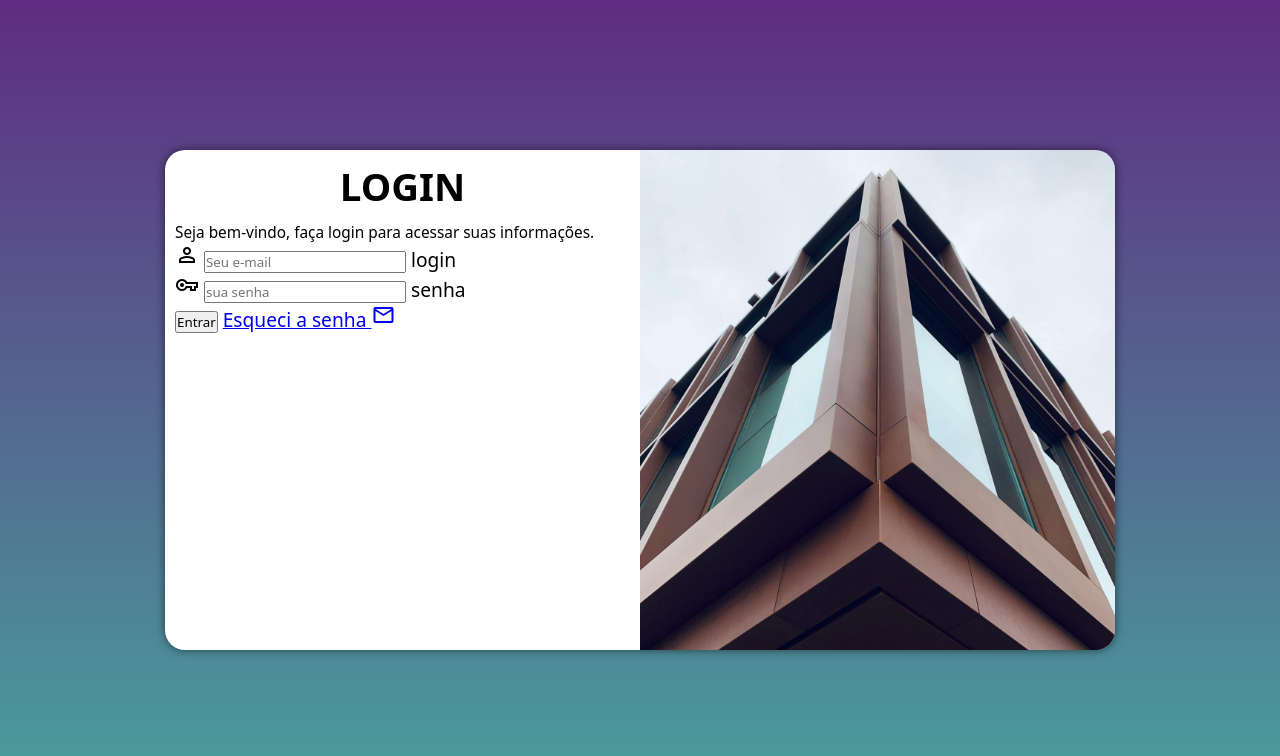
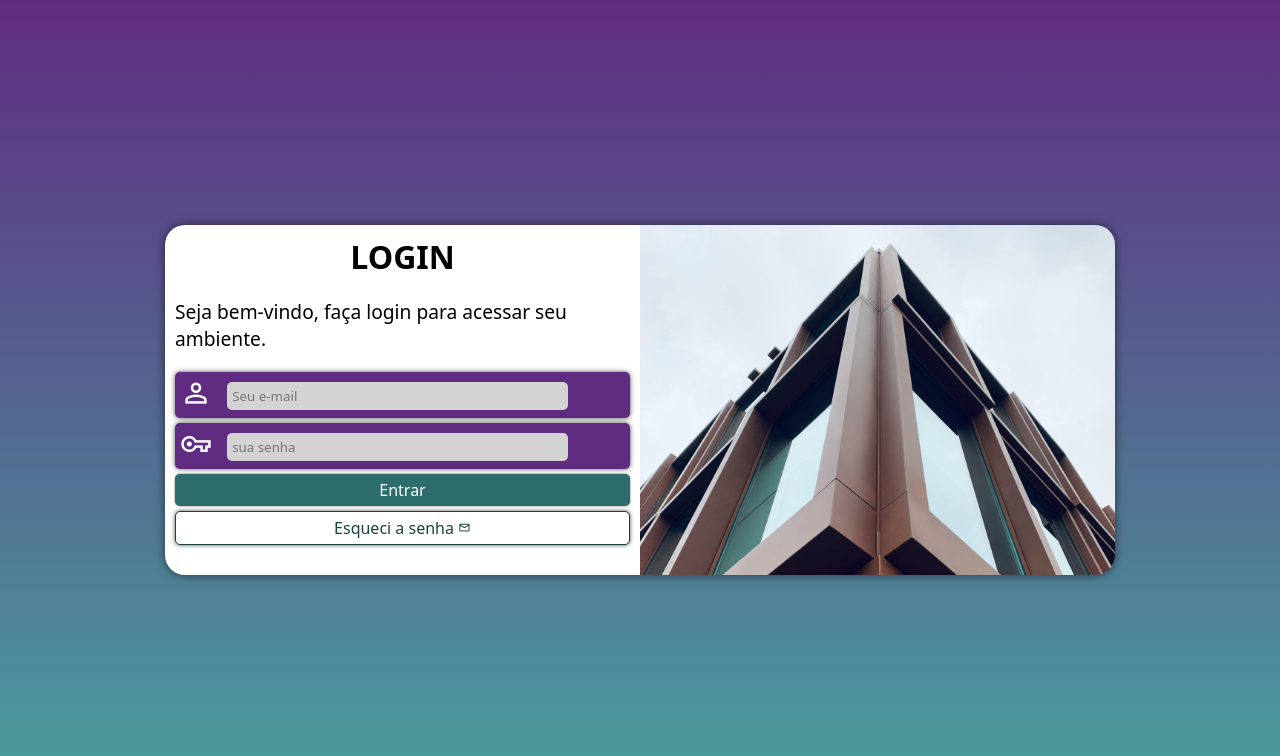
Before and after one commit to kaylannevasconcelos/projeto-login, a plain HTML site: page index.html in a window 1280 px wide. Drawn offline with nearby package versions, Linux system fonts and the light colour scheme.

Commit message:
projeto login concluído com sucesso.

```diff
--- a/estilo/mediaquery.css
+++ b/estilo/mediaquery.css
@@ -9,12 +9,14 @@ Desktops, large screens – 1025px — 1200px.
 Extra large screens, TV – 1201px, and more.
 */
 
+/* TABLET */
 @media screen and (min-width: 769px) and (max-width: 1024px) {
     body {
         background-image: linear-gradient(to top, #49a09d, #5f2c82);
     }
     section#login {
        width: 80vw;
+       height: 280px;
     }
     section#login > div#imagem {
         float: left;
@@ -26,13 +28,14 @@ Extra large screens, TV – 1201px, and more.
         width: 70%;
     }
 }
-
+/* DESKTOP */
 @media screen and (min-width: 1025px) {
     body {
         background-image: linear-gradient(to top, #49a09d, #5f2c82);
     }
     section#login {
         width: 950px;
+        height: 350px;
     }
     section#login > div#imagem {
         float: right;
@@ -46,7 +49,8 @@ Extra large screens, TV – 1201px, and more.
     div#formulario > h1 {
         font-size: 2em;
     }
-    div#formulario {
+    div#formulario > p {
         font-size: 1.2em;
+        margin: 20px 0;
     }
 }
--- a/estilo/style.css
+++ b/estilo/style.css
@@ -26,7 +26,6 @@ section#login {
     position: absolute;
     top: 50%;
     left: 50%;
-    transform: translate(-50%, -50%);
     overflow: hidden;
 
     background-color: white;
@@ -34,7 +33,9 @@ section#login {
     height: 500px;
     border-radius: 20px;
     box-shadow: 0 0 10px rgba(0, 0, 0, 0.568);
+
     transition: width 0.2s, height 0.2s;
+    transform: translate(-50%, -50%);
 }
 section#login > div#imagem {
     display: block;
@@ -53,4 +54,70 @@ div#formulario > h1 {
 }
 div#formulario > p {
     font-size: 0.8em;
+    margin-bottom: 10px;
 }
+form > div.campo {
+    background-color: #5f2c82;
+    display: block;
+    width: 100%;
+    border-radius: 5px;
+    margin: 5px 0;
+    box-shadow: 0 0 5px rgba(0, 0, 0, 0.695);
+}
+div.campo > label {
+    display: none;
+}
+div.campo > span {
+    color: white;
+    font-size: 2em;
+    width: 40px;
+    height: 100%;
+    padding: 5px;;
+}
+div.campo > input {
+    background-color: lightgrey;
+    border-radius: 5px;
+    padding: 5px;
+    width: 75%;
+    border: none;
+    transform: translateY(-8px) translate(8px);
+}
+div.campo > input:hover{
+    background-color: white;
+}
+form > input[type=submit] {
+    display: block;
+    font-size: 1em;
+    width: 100%;
+    padding: 5px;
+    background-color: #2d6e6c;
+    color: white;
+    border: none;
+    border-radius: 5px;
+    cursor: pointer;
+    box-shadow: 0 0 2px rgba(0, 0, 0, 0.695);
+}
+form > input[type=submit]:hover {
+    background-color: #1b4241;
+}
+form > a.botao {
+    display: block;
+    text-align: center;
+    font-size: 1em;
+    width: 100%;
+    margin-top: 5px;
+    padding: 5px;
+    background-color: white;
+    border: 1px solid #1b4241;
+    color: #1b4241;
+    border-radius: 5px;
+    text-decoration: none;
+    box-shadow: 0 0 4px rgba(0, 0, 0, 0.695);
+}
+form > a.botao:hover {
+    background-color: #49a09d;
+}
+form > a.botao > i {
+    font-size: 0.8em;
+}
+/* TODAS AS TRANSFORMAÇÕES E TRANSIÇÕES SERÃO FEITAS NA ÚLTIMA LINHA DO SELETOR */
--- a/index.html
+++ b/index.html
@@ -16,7 +16,7 @@
             </div>
             <div id="formulario">
                 <h1>LOGIN</h1>
-                <p>Seja bem-vindo, faça login para acessar suas informações.</p>
+                <p>Seja bem-vindo, faça login para acessar seu ambiente.</p>
                 <form action="login.php" method="post" autocomplete="on">
                     <div class="campo">
                         <span class="material-symbols-outlined">person</span>
@@ -29,8 +29,7 @@
                         <label for="isenha">senha</label>
                     </div>
                     <input type="submit" value="Entrar">
-                    <a href="esqueci.html">Esqueci a senha <i class="material-symbols-outlined">email</i>
-
+                    <a href="esqueci.html" class="botao">Esqueci a senha <i class="material-symbols-outlined">email</i>
                     </a>
                 </form>
             </div>
```
